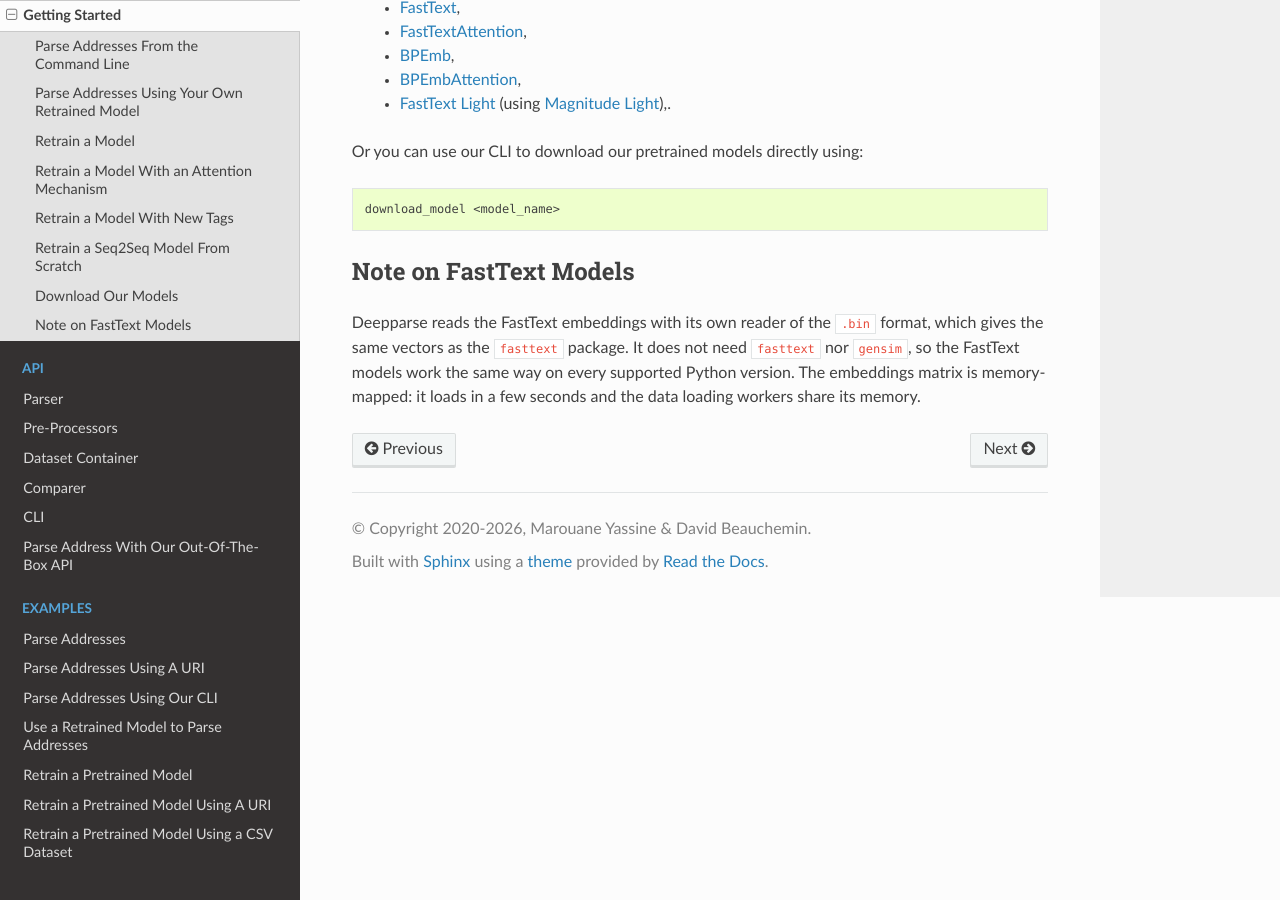
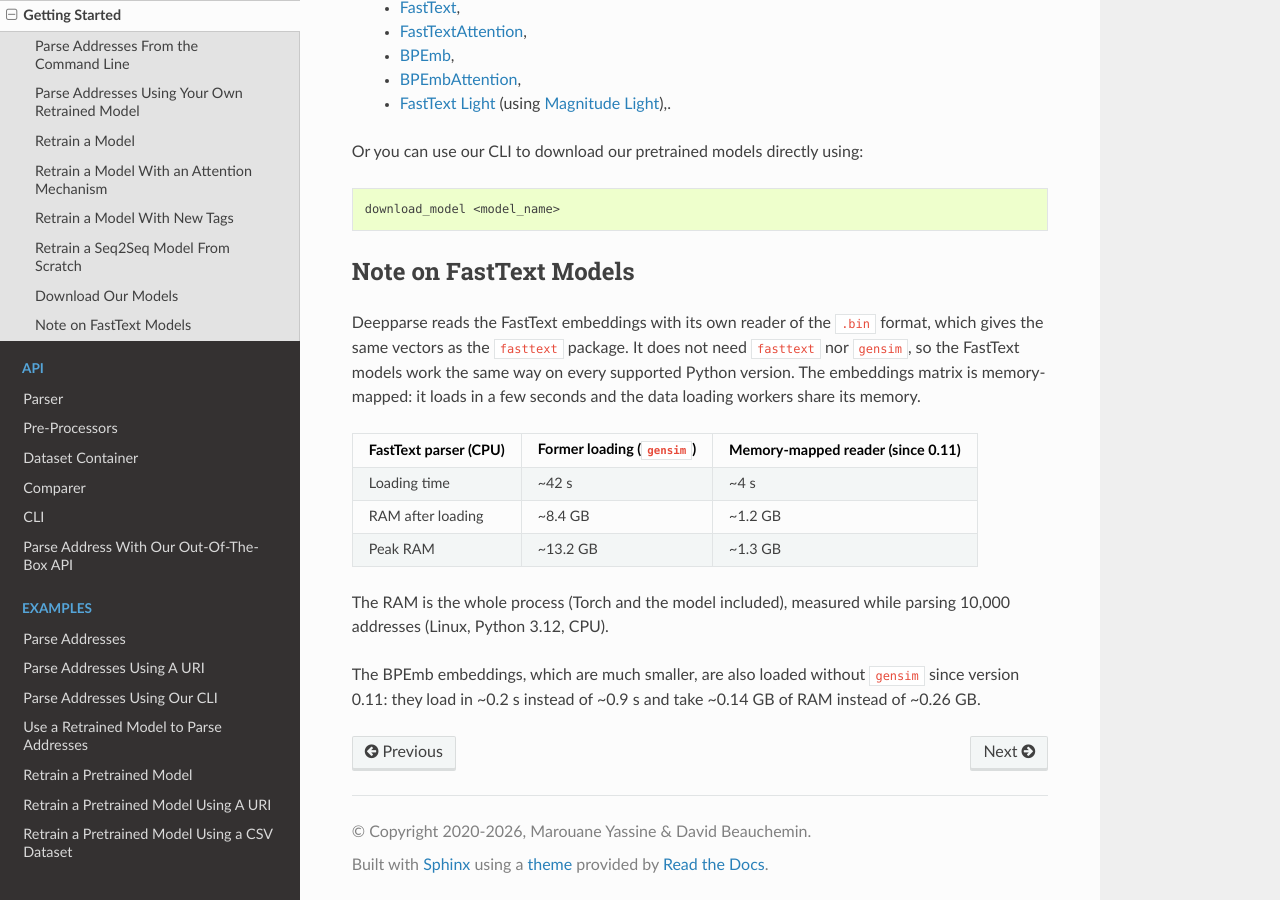
Before and after one commit to GRAAL-Research/deepparse, a Sphinx documentation site: the page built from docs/source/get_started/get_started.rst, in a window 1280 px wide and 900 px high, scrolled down 2515 px. Built offline with Sphinx 7.4.7 and the Read the Docs theme 3.1.0, drawn with Linux system fonts in a browser that asks for light colours; the version number could not be read and is left out.

Commit message:
docs: report the RAM and loading time of the gensim-free loaders
Measured on CPU: the FastText parser takes ~1.3 GB at peak and loads in ~4 s
(vs ~8.4 GB, 13.2 GB at peak, and ~42 s with gensim). BPEmb loads in ~0.2 s
(vs ~0.9 s) with ~0.14 GB (vs ~0.26 GB).

Co-Authored-By: Claude Opus 5.5 (1M context) <noreply@anthropic.com>

```diff
--- a/docs/source/get_started/get_started.rst
+++ b/docs/source/get_started/get_started.rst
@@ -155,3 +155,25 @@ Deepparse reads the FastText embeddings with its own reader of the ``.bin`` form
 the ``fasttext`` package. It does not need ``fasttext`` nor ``gensim``, so the FastText models work the same way on
 every supported Python version. The embeddings matrix is memory-mapped: it loads in a few seconds and the data
 loading workers share its memory.
+
+.. list-table::
+        :header-rows: 1
+
+        *   - FastText parser (CPU)
+            - Former loading (``gensim``)
+            - Memory-mapped reader (since 0.11)
+        *   - Loading time
+            - ~42 s
+            - ~4 s
+        *   - RAM after loading
+            - ~8.4 GB
+            - ~1.2 GB
+        *   - Peak RAM
+            - ~13.2 GB
+            - ~1.3 GB
+
+The RAM is the whole process (Torch and the model included), measured while parsing 10,000 addresses (Linux, Python
+3.12, CPU).
+
+The BPEmb embeddings, which are much smaller, are also loaded without ``gensim`` since version 0.11: they load in
+~0.2 s instead of ~0.9 s and take ~0.14 GB of RAM instead of ~0.26 GB.
```
Also changed, not shown: CHANGELOG.md (+3 -0 lines), docs/source/parser.rst (+6 -6 lines), 1 other file.
